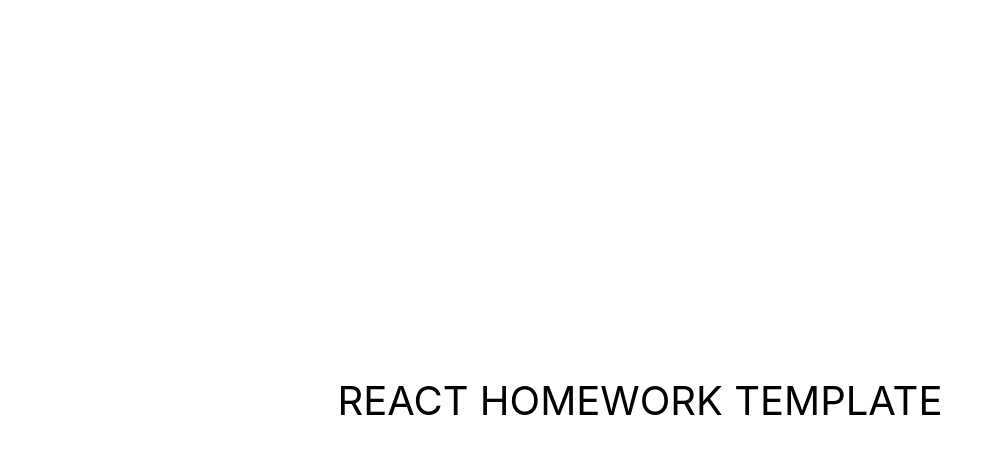
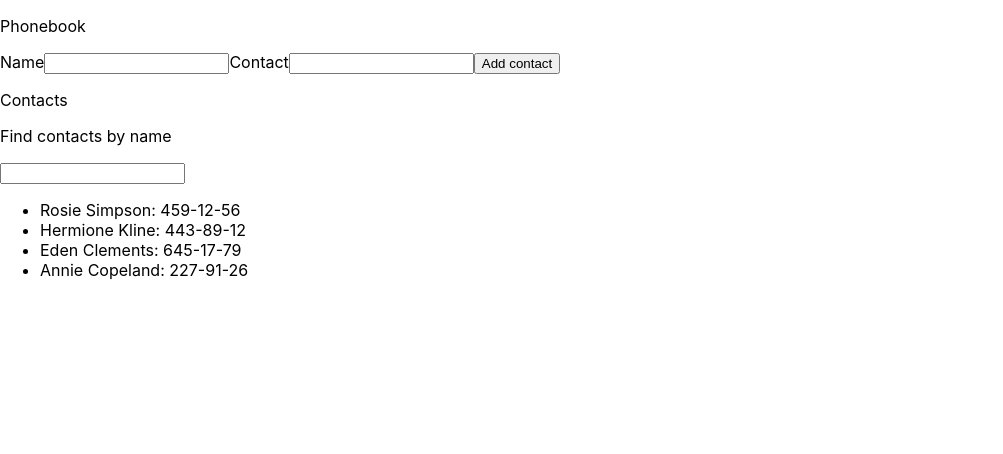
Before and after one commit to b01ma/goit-react-hw-02-phonebook, a React (Create React App) app: page / in a window 1280 px wide. Shown: the top 454 px of the page, without its empty margins (0-1003 px from the left). Built offline with nearby package versions, Linux system fonts and the light colour scheme.

Commit message:
First 3 steps are completed

```diff
--- a/package.json
+++ b/package.json
@@ -7,9 +7,11 @@
     "@testing-library/jest-dom": "^5.16.1",
     "@testing-library/react": "^12.1.2",
     "@testing-library/user-event": "^13.5.0",
+    "nanoid": "^3.3.4",
     "react": "^17.0.2",
     "react-dom": "^17.0.2",
     "react-scripts": "5.0.0",
+    "styled-components": "^5.3.5",
     "web-vitals": "^2.1.3"
   },
   "scripts": {
--- a/public/index.html
+++ b/public/index.html
@@ -24,7 +24,7 @@
       work correctly both with client-side routing and a non-root public URL.
       Learn how to configure a non-root public URL by running `npm run build`.
     -->
-    <title>React App</title>
+    <title>Homework#2.2</title>
 
     <!-- Start Single Page Apps for GitHub Pages -->
     <script type="text/javascript">
--- a/src/components/App.jsx
+++ b/src/components/App.jsx
@@ -1,17 +1,95 @@
-export const App = () => {
-  return (
-    <div
-      style={{
-        height: '100vh',
-        display: 'flex',
-        justifyContent: 'center',
-        alignItems: 'center',
-        fontSize: 40,
-        textTransform: 'uppercase',
-        color: '#010101',
-      }}
-    >
-      React homework template
-    </div>
-  );
-};
+import { Component } from 'react/cjs/react.production.min';
+import { nanoid } from 'nanoid';
+
+export class App extends Component {
+  state = {
+    contacts: [
+      { id: 'id-1', name: 'Rosie Simpson', number: '459-12-56' },
+      { id: 'id-2', name: 'Hermione Kline', number: '443-89-12' },
+      { id: 'id-3', name: 'Eden Clements', number: '645-17-79' },
+      { id: 'id-4', name: 'Annie Copeland', number: '227-91-26' },
+    ],
+    filter: '',
+    name: '',
+    number: '',
+  };
+
+  handleChange = e => {
+    this.setState({ [e.currentTarget.name]: e.currentTarget.value });
+  };
+
+  handleSubmit = e => {
+    e.preventDefault();
+
+    const newContact = {
+      id: nanoid(),
+      name: this.state.name,
+      number: this.state.number,
+    };
+
+    const updatedContacts = [...this.state.contacts, newContact];
+
+    this.setState({ contacts: updatedContacts });
+    this.setState({ name: '', number: '' });
+  };
+
+  render() {
+    return (
+      <div>
+        <p>Phonebook</p>
+        <form onSubmit={this.handleSubmit}>
+          <label>
+            Name
+            <input
+              type="text"
+              name="name"
+              pattern="^[a-zA-Zа-яА-Я]+(([' -][a-zA-Zа-яА-Я ])?[a-zA-Zа-яА-Я]*)*$"
+              title="Name may contain only letters, apostrophe, dash and spaces. For example Adrian, Jacob Mercer, Charles de Batz de Castelmore d'Artagnan"
+              required
+              value={this.state.name}
+              onChange={this.handleChange}
+            />
+          </label>
+
+          <label>
+            Contact
+            <input
+              type="tel"
+              name="number"
+              pattern="\+?\d{1,4}?[-.\s]?\(?\d{1,3}?\)?[-.\s]?\d{1,4}[-.\s]?\d{1,4}[-.\s]?\d{1,9}"
+              title="Phone number must be digits and can contain spaces, dashes, parentheses and can start with +"
+              required
+              value={this.state.number}
+              onChange={this.handleChange}
+            />
+          </label>
+
+          <button type="submit">Add contact</button>
+        </form>
+
+        <p>Contacts</p>
+
+        <p>Find contacts by name</p>
+        <input
+          type="text"
+          name="filter"
+          value={this.state.filter}
+          onChange={this.handleChange}
+        />
+
+        <ul>
+          {this.state.contacts.map(
+            contact =>
+              contact.name
+                .toLowerCase()
+                .includes(this.state.filter.toLowerCase()) && (
+                <li key={contact.id}>
+                  {contact.name}: {contact.number}
+                </li>
+              )
+          )}
+        </ul>
+      </div>
+    );
+  }
+}
```
Also changed, not shown: 1 other file (tests, documents, lock files or other folders).
